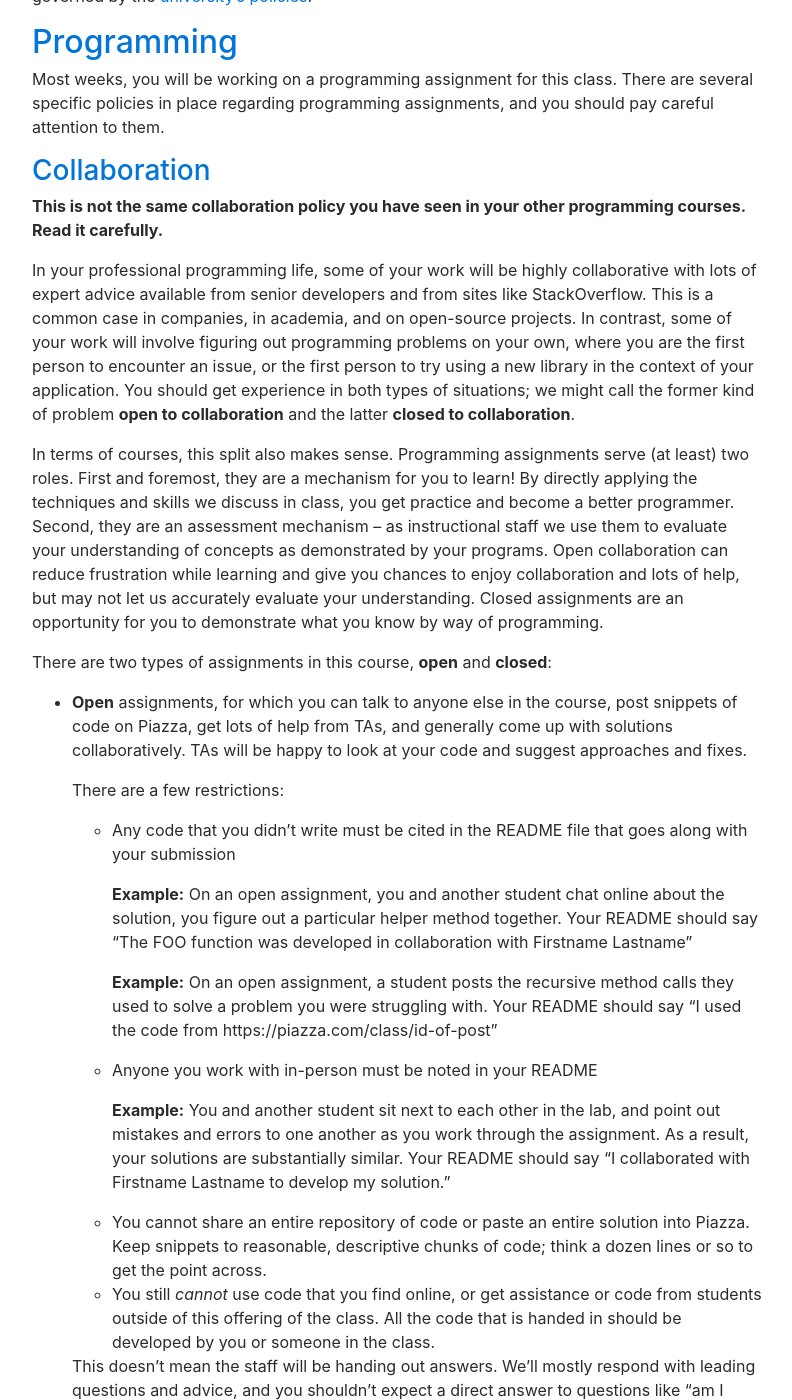
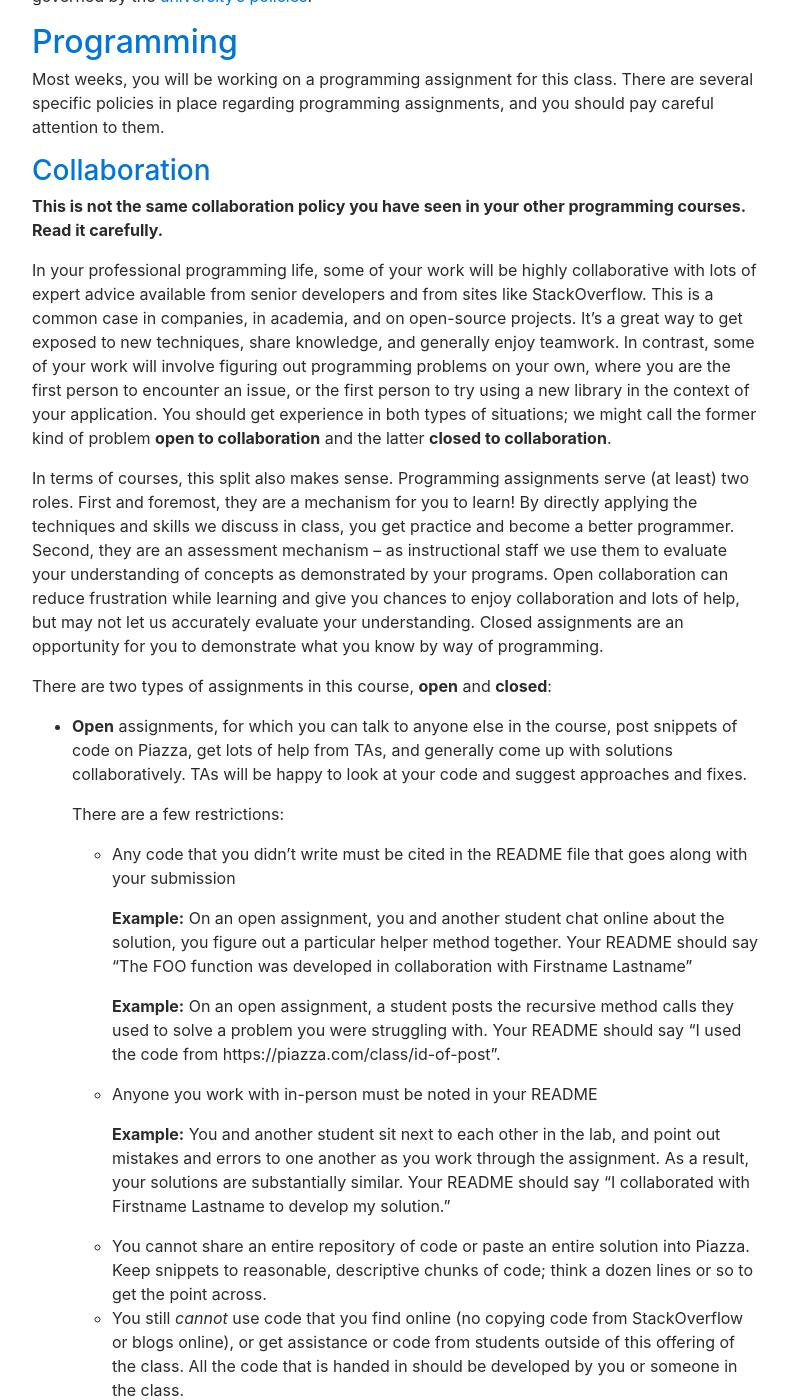
Before and after one commit to ucsd-cse12-w19/ucsd-cse12-w19.github.io, a Jekyll site: the page built from index.md, in a window 1280 px wide and 1400 px high, scrolled down 5051 px. Shown: the whole window, without its empty margins (243-1035 px from the left). Built offline with Jekyll 4.4.1, drawn with Linux system fonts in a browser that asks for light colours; nearby versions of some CDN libraries; some of the changed text lies outside the part shown.

Commit message:
sophia's comments

```diff
--- a/index.md
+++ b/index.md
@@ -240,12 +240,13 @@
 In your professional programming life, some of your work will be highly
 collaborative with lots of expert advice available from senior developers and
 from sites like StackOverflow. This is a common case in companies, in
-academia, and on open-source projects. In contrast, some of your work will
-involve figuring out programming problems on your own, where you are the
-first person to encounter an issue, or the first person to try using a new
-library in the context of your application. You should get experience in both
-types of situations; we might call the former kind of problem **open to
-collaboration** and the latter **closed to collaboration**.
+academia, and on open-source projects. It's a great way to get exposed to new
+techniques, share knowledge, and generally enjoy teamwork. In contrast, some
+of your work will involve figuring out programming problems on your own,
+where you are the first person to encounter an issue, or the first person to
+try using a new library in the context of your application. You should get
+experience in both types of situations; we might call the former kind of
+problem **open to collaboration** and the latter **closed to collaboration**.
 
 In terms of courses, this split also makes sense. Programming assignments
 serve (at least) two roles. First and foremost, they are a mechanism for you
@@ -277,7 +278,7 @@
     **Example:** On an open assignment, a student posts the
     recursive method calls they used to solve a problem you were
     struggling with. Your README should say “I used the code from
-    https://piazza.com/class/id-of-post”
+    https://piazza.com/class/id-of-post”.
 
   - Anyone you work with in-person must be noted in your README
 
@@ -289,9 +290,14 @@
   - You cannot share an entire repository of code or paste an entire solution
     into Piazza. Keep snippets to reasonable, descriptive chunks of code; think
     a dozen lines or so to get the point across.
-  - You still _cannot_ use code that you find online, or get assistance or code
-    from students outside of this offering of the class. All the code that is
+  - You still _cannot_ use code that you find online (no copying code
+    from StackOverflow or blogs online), or get assistance or code from
+    students outside of this offering of the class. All the code that is
     handed in should be developed by you or someone in the class.
+  - You are responsible for _understanding_ all the code you have written.
+    All of the programming problems on the PAs may show up on exams, where
+    you will need to have a thorough understanding of the PA to answer the
+    questions.
 
 
   This doesn't mean the staff will be handing out answers. We'll mostly
@@ -302,6 +308,10 @@
   correct. It is your responsibility to use your judgment to avoid using an
   idea on Piazza that is wrong, or doesn't work with your solution; we won't
   necessarily tell you one way or another while the assignment is out.
+
+  If we see that you used code from other students and didn't cite it in the
+  README, the penalty will range from a point deduction to an academic
+  integrity violation, depending on the severity. Always cite your work!
 
 - **Closed** assignments, where you cannot collaborate with others.
   You can ask clarification questions and report potential issues as private
```
Also changed, not shown: other parts of index.md (+4 -3 lines).
